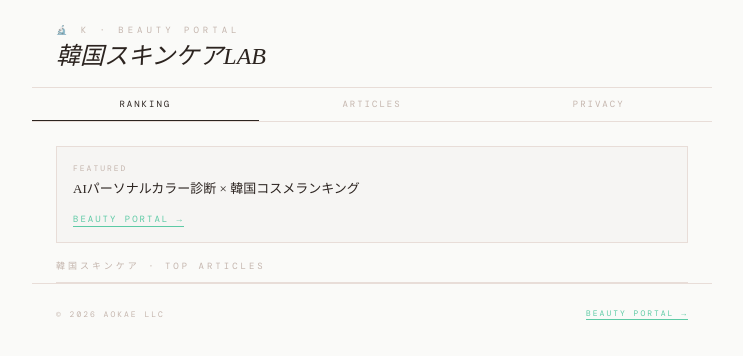
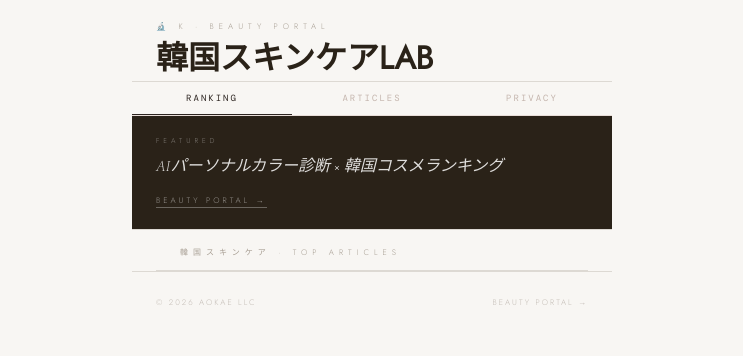
Before and after one commit to okuwabara07-gif/kskin-lab-jp, a Next.js app: page / in a window 1280 px wide. Shown: the top 356 px of the page, without its empty margins (268-1011 px from the left). Built offline with nearby package versions, Linux system fonts and the light colour scheme.

Commit message:
style: shiro redesign

```diff
--- a/app/globals.css
+++ b/app/globals.css
@@ -1,51 +1,39 @@
-@import url('https://fonts.googleapis.com/css2?family=Noto+Serif+JP:wght@400;500;700&family=DM+Mono:wght@400;500&family=Outfit:wght@300;400;500&display=swap');
+@import url('https://fonts.googleapis.com/css2?family=Cormorant+Garamond:ital,wght@0,300;0,400;1,300;1,400&family=Jost:wght@200;300;400&family=Shippori+Mincho:wght@400;500&display=swap');
 *{box-sizing:border-box;margin:0;padding:0;}
-:root{
-  --bg:#FAFAF8;--surface:#fff;--border:#E8DDD8;
-  --text:#2C2420;--muted:#9E8E86;--hint:#C4B5AD;
-  --accent:#5DCAA5;--accent-light:#5DCAA518;
-}
-body{font-family:'Outfit',sans-serif;background:var(--bg);color:var(--text);-webkit-font-smoothing:antialiased;max-width:680px;margin:0 auto;}
+:root{--bg:#F8F6F3;--white:#FFFFFF;--border:#DDD9D3;--text:#2A2218;--muted:#A89F94;--hint:#C4BDB6;}
+body{font-family:'Jost',sans-serif;font-weight:300;background:var(--bg);color:var(--text);-webkit-font-smoothing:antialiased;max-width:480px;margin:0 auto;}
 a{color:inherit;text-decoration:none;}
-button{font-family:inherit;cursor:pointer;}
-input,select,textarea{font-family:inherit;}
-.serif{font-family:'Noto Serif JP',serif;}
-.mono{font-family:'DM Mono',monospace;}
-.eyebrow{font-family:'DM Mono',monospace;font-size:9px;letter-spacing:4px;color:var(--hint);text-transform:uppercase;margin-bottom:6px;}
-.site-header{padding:24px 24px 0;border-bottom:0.5px solid var(--border);}
-.site-title{font-family:'Noto Serif JP',serif;font-size:24px;font-weight:400;color:var(--text);font-style:italic;padding-bottom:16px;line-height:1.2;}
-.article-card{padding:20px 24px;border-bottom:0.5px solid var(--border);cursor:pointer;transition:background 0.15s;}
-.article-card:hover{background:rgba(44,36,32,0.02);}
-.article-num{font-family:'DM Mono',monospace;font-size:9px;letter-spacing:2px;color:var(--hint);margin-bottom:6px;}
-.article-title{font-family:'Noto Serif JP',serif;font-size:15px;color:var(--text);line-height:1.5;margin-bottom:6px;}
-.article-meta{font-family:'DM Mono',monospace;font-size:9px;color:var(--hint);letter-spacing:1px;}
-.btn-ql{display:block;width:100%;padding:14px;border:0.5px solid var(--text);background:transparent;font-family:'DM Mono',monospace;font-size:10px;letter-spacing:3px;color:var(--text);text-align:center;cursor:pointer;transition:all 0.2s;}
-.btn-ql:hover{background:var(--text);color:#fff;}
-.btn-ql-solid{display:block;width:100%;padding:14px;border:0.5px solid var(--text);background:var(--text);font-family:'DM Mono',monospace;font-size:10px;letter-spacing:3px;color:#fff;text-align:center;cursor:pointer;}
-.btn-accent{display:inline-block;padding:6px 14px;border:0.5px solid var(--accent);background:transparent;font-family:'DM Mono',monospace;font-size:9px;letter-spacing:2px;color:var(--accent);cursor:pointer;transition:all 0.2s;}
-.btn-accent:hover{background:var(--accent);color:#fff;}
-.tag-ql{font-family:'DM Mono',monospace;font-size:8px;letter-spacing:1px;padding:2px 10px;border:0.5px solid var(--border);color:var(--hint);display:inline-block;}
-.tag-accent{font-family:'DM Mono',monospace;font-size:8px;letter-spacing:1px;padding:2px 10px;border:0.5px solid var(--accent);color:var(--accent);background:var(--accent-light);display:inline-block;}
-.divider{height:0.5px;background:var(--border);}
-.section-label{font-family:'DM Mono',monospace;font-size:9px;letter-spacing:3px;color:var(--hint);padding:16px 0 10px;border-bottom:0.5px solid var(--border);}
-.portal-banner{margin:24px 24px 0;padding:16px;border:0.5px solid var(--border);background:rgba(44,36,32,0.02);}
-.portal-banner-label{font-family:'DM Mono',monospace;font-size:8px;letter-spacing:2px;color:var(--hint);margin-bottom:6px;}
-.portal-banner-title{font-family:'Noto Serif JP',serif;font-size:13px;color:var(--text);margin-bottom:8px;line-height:1.5;}
-.portal-banner-link{font-family:'DM Mono',monospace;font-size:9px;letter-spacing:2px;color:var(--accent);border-bottom:0.5px solid var(--accent);padding-bottom:1px;}
-.share-row{display:flex;gap:8px;margin-bottom:8px;}
-.share-btn{flex:1;display:flex;align-items:center;justify-content:center;gap:6px;padding:10px;border:0.5px solid var(--border);background:transparent;font-family:'DM Mono',monospace;font-size:8px;letter-spacing:2px;color:var(--muted);cursor:pointer;transition:all 0.15s;}
-.share-btn:hover{border-color:var(--text);color:var(--text);}
-.share-btn.x-btn{border-color:#000;color:#000;}
-.share-btn.line-btn{border-color:#06C755;color:#06C755;}
+button{font-family:'Jost',sans-serif;font-weight:300;cursor:pointer;}
+.eyebrow{font-size:8px;letter-spacing:5px;color:var(--muted);font-weight:300;}
+.site-header{padding:20px 24px 0;border-bottom:0.5px solid var(--border);}
+.site-nav-bar{display:flex;justify-content:space-between;align-items:center;padding-bottom:16px;}
+.site-logo{font-family:'Cormorant Garamond',serif;font-size:13px;font-weight:300;letter-spacing:6px;color:var(--text);font-style:italic;}
+.section-title{font-family:'Cormorant Garamond',serif;font-size:28px;font-weight:300;font-style:italic;color:var(--text);line-height:1.2;padding-bottom:16px;}
+.section-label{font-size:8px;letter-spacing:5px;color:var(--muted);padding:16px 24px 12px;border-bottom:0.5px solid var(--border);font-weight:300;}
+.article-row{padding:20px 24px;border-bottom:0.5px solid var(--border);cursor:pointer;}
+.article-row:hover{opacity:0.7;}
+.article-eyebrow{font-size:7px;letter-spacing:3px;color:var(--muted);margin-bottom:6px;}
+.article-title{font-family:'Shippori Mincho',serif;font-size:14px;color:var(--text);line-height:1.6;margin-bottom:4px;}
+.article-meta{font-size:8px;letter-spacing:1px;color:var(--hint);}
+.portal-banner{padding:20px 24px;border-bottom:0.5px solid var(--border);background:var(--text);}
+.portal-banner-label{font-size:7px;letter-spacing:4px;color:rgba(255,255,255,0.4);margin-bottom:6px;}
+.portal-banner-title{font-family:'Cormorant Garamond',serif;font-size:16px;font-weight:300;font-style:italic;color:rgba(255,255,255,0.85);margin-bottom:10px;}
+.portal-banner-link{font-size:8px;letter-spacing:3px;color:rgba(255,255,255,0.5);border-bottom:0.5px solid rgba(255,255,255,0.3);padding-bottom:1px;}
+.site-footer{padding:24px;font-size:8px;letter-spacing:2px;color:var(--hint);display:flex;justify-content:space-between;border-top:0.5px solid var(--border);font-weight:300;}
+.rank-row{display:flex;align-items:center;gap:12px;padding:16px 24px;border-bottom:0.5px solid var(--border);cursor:pointer;background:var(--white);}
+.rank-row:hover{opacity:0.7;}
+.rank-num{font-family:'Cormorant Garamond',serif;font-size:11px;font-weight:300;letter-spacing:2px;color:var(--muted);width:20px;flex-shrink:0;}
+.rank-thumb{width:44px;height:44px;flex-shrink:0;display:flex;align-items:center;justify-content:center;}
+.rank-info{flex:1;}
+.rank-name{font-family:'Shippori Mincho',serif;font-size:12px;color:var(--text);line-height:1.4;margin-bottom:2px;}
+.rank-brand{font-size:7px;letter-spacing:3px;color:var(--muted);}
+.rank-price{font-size:11px;font-weight:300;color:var(--text);flex-shrink:0;}
 .article-body{padding:0 24px;}
-.article-body h1,.article-body h2{font-family:'Noto Serif JP',serif;font-size:16px;font-weight:500;color:var(--text);margin:20px 0 8px;padding-bottom:6px;border-bottom:0.5px solid var(--border);}
-.article-body h3{font-family:'Noto Serif JP',serif;font-size:14px;font-weight:500;color:var(--text);margin:14px 0 6px;}
-.article-body p{font-size:14px;color:var(--muted);line-height:1.9;margin-bottom:12px;}
-.article-body a{color:var(--accent);border-bottom:0.5px solid var(--accent);}
-.article-body table{width:100%;border-collapse:collapse;margin:12px 0;font-size:12px;}
-.article-body th{font-family:'DM Mono',monospace;font-size:8px;letter-spacing:2px;color:var(--hint);padding:8px;border-bottom:0.5px solid var(--border);text-align:left;}
-.article-body td{padding:10px 8px;border-bottom:0.5px solid var(--border);color:var(--muted);font-size:13px;}
-.article-body ul,.article-body ol{padding-left:16px;margin-bottom:12px;}
-.article-body li{font-size:14px;color:var(--muted);line-height:1.8;}
-.site-footer{padding:24px;border-top:0.5px solid var(--border);font-family:'DM Mono',monospace;font-size:8px;letter-spacing:2px;color:var(--hint);display:flex;justify-content:space-between;align-items:center;flex-wrap:wrap;gap:8px;}
-.footer-portal{color:var(--accent);border-bottom:0.5px solid var(--accent);padding-bottom:1px;cursor:pointer;}
+.article-body h1,.article-body h2{font-family:'Shippori Mincho',serif;font-size:16px;font-weight:500;color:var(--text);margin:24px 0 10px;padding-bottom:8px;border-bottom:0.5px solid var(--border);}
+.article-body h3{font-family:'Shippori Mincho',serif;font-size:14px;font-weight:500;color:var(--text);margin:16px 0 8px;}
+.article-body p{font-size:13px;color:#6B6259;line-height:2;margin-bottom:14px;}
+.article-body ul,.article-body ol{padding-left:16px;margin-bottom:14px;}
+.article-body li{font-size:13px;color:#6B6259;line-height:2;}
+.article-body table{width:100%;border-collapse:collapse;margin:14px 0;}
+.article-body th{font-size:8px;letter-spacing:2px;color:var(--muted);padding:10px 8px;border-bottom:0.5px solid var(--border);text-align:left;font-weight:300;}
+.article-body td{padding:12px 8px;border-bottom:0.5px solid var(--border);font-size:12px;color:#6B6259;}
```
